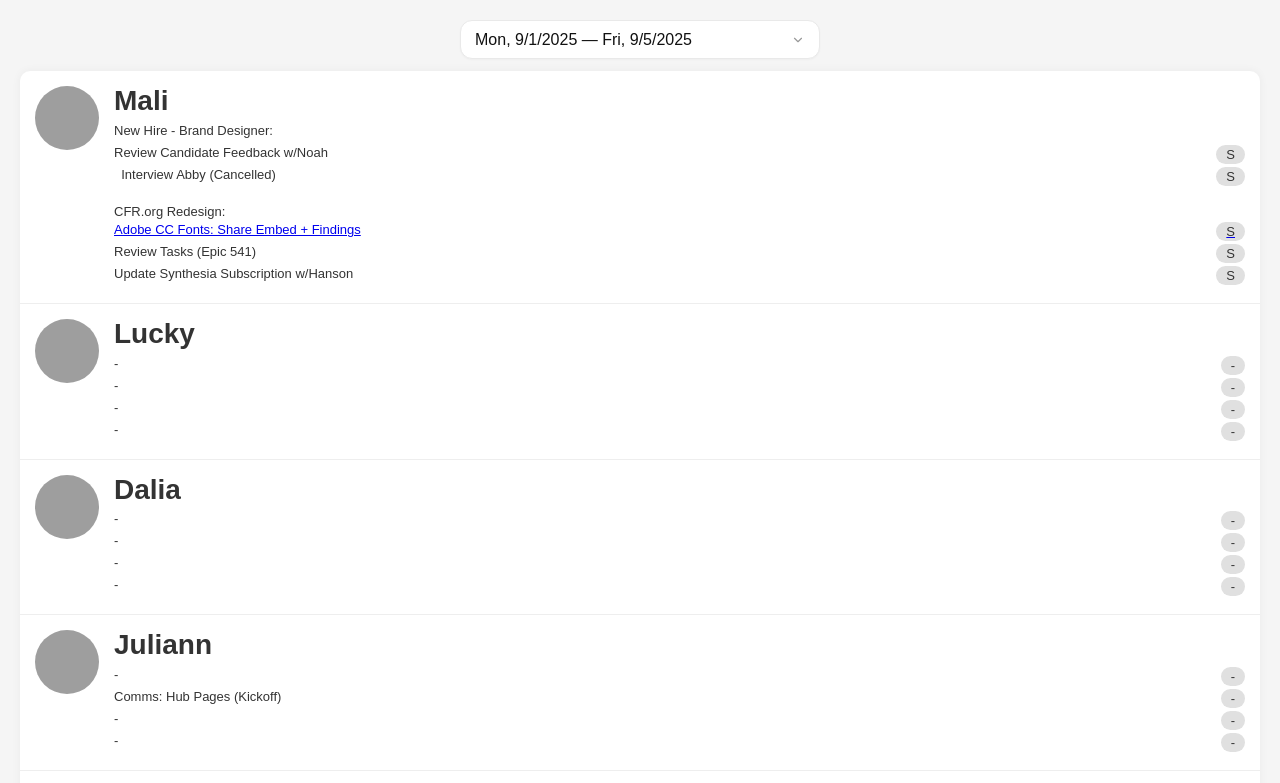
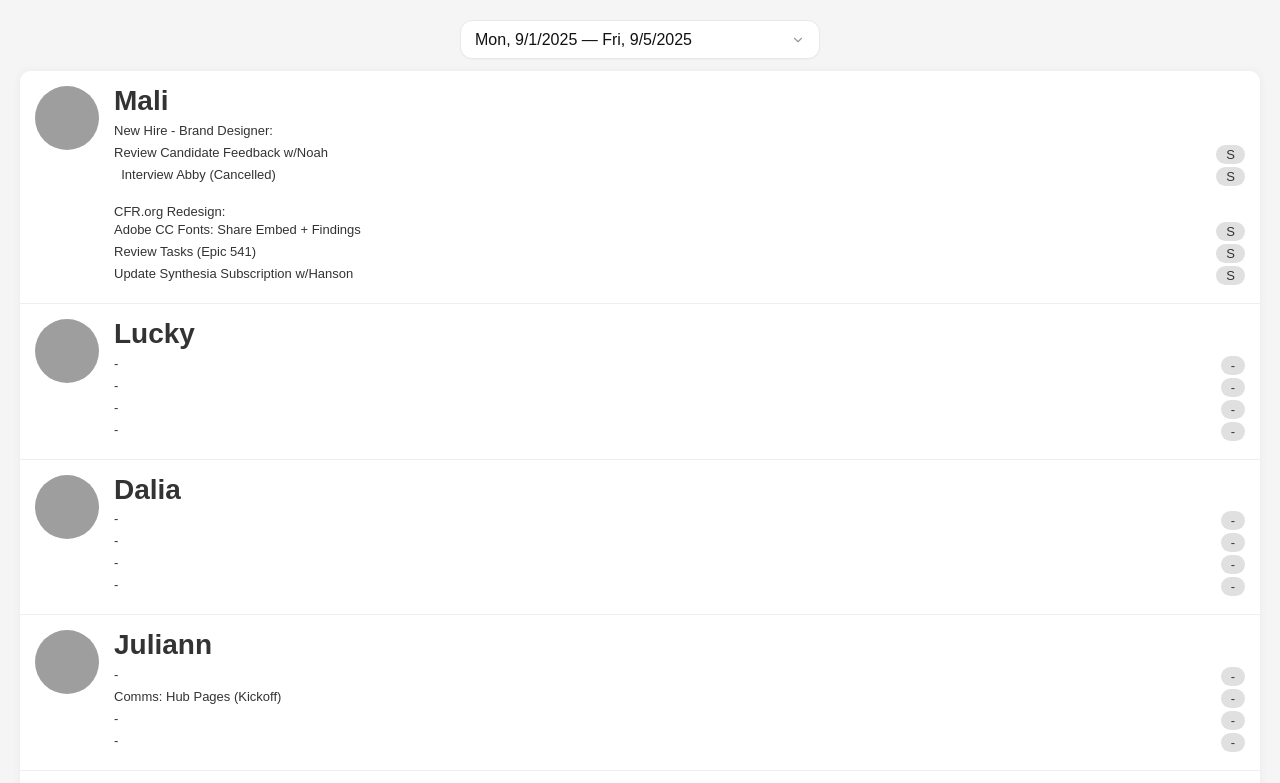
Before and after one commit to mmx-cfr/pde-design-tracker, a plain HTML site: page september-1-2025.html in a window 1280 px wide. Shown: the top 783 px of the page. Drawn offline with Linux system fonts and the light colour scheme; grey boxes are pictures that could not be loaded.

Commit message:
Update september-1-2025.html

```diff
--- a/september-1-2025.html
+++ b/september-1-2025.html
@@ -29,6 +29,7 @@
     .name{font-weight:bold;font-size:28px;margin-bottom:6px;line-height:1.1}
     .task{display:flex;justify-content:space-between;margin:3px 0;font-size:small;}
     .size{background:#e0e0e0;border-radius:12px;padding:2px 10px;font-size:small;color:#333;margin-left:12px;align-self:center;}
+    a{color:#333; text-decoration:none;}
   </style>
 </head>
 <body>
```
